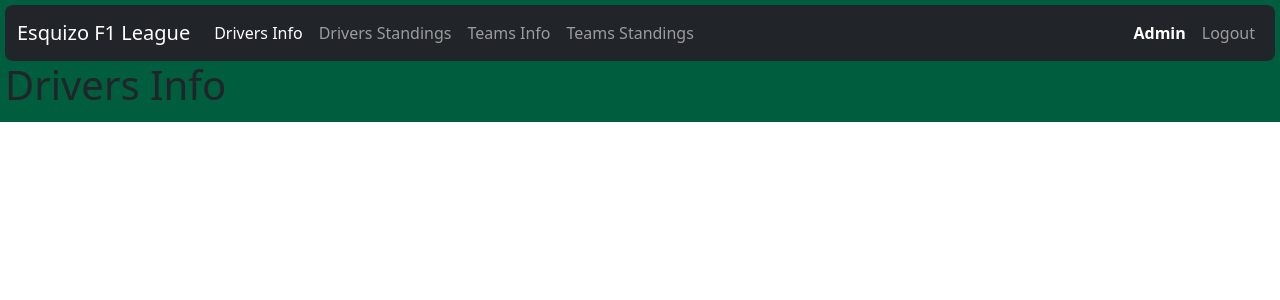
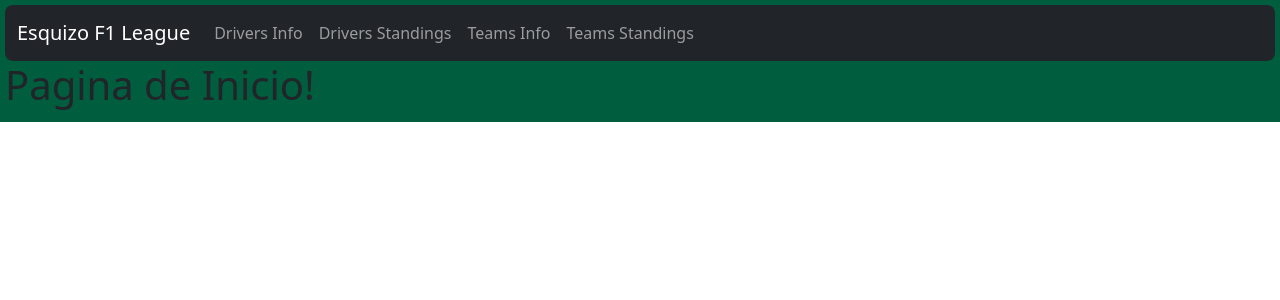
Before and after one commit to ByCheno/Esquizos-F1League, a React (Vite) app: page / in a window 1280 px wide. Before the commit this address led to /driversInfo. Shown: the top 300 px of the page. Built offline with nearby package versions, Linux system fonts and the light colour scheme.

Commit message:
Add welcome page and re-order control pages

```diff
--- /dev/null
+++ b/src/pages/Welcome.jsx
@@ -0,0 +1,10 @@
+
+
+export const Welcome = () => {
+  return (
+
+    <>
+        <h1>Pagina de Inicio!</h1>
+    </>
+    )
+}
--- a/src/router/AppRouter.jsx
+++ b/src/router/AppRouter.jsx
@@ -1,8 +1,9 @@
-import { Routes, Route, Navigate } from "react-router-dom"
+import { Routes, Route } from "react-router-dom"
 import { DriversInfo, DriversStandings } from "../r-drivers"
 import { TeamsInfo, TeamsStandings } from "../r-teams"
 import { Navbar } from "../ui"
-import { Login } from "../auth/pages/Login"
+import { Welcome } from "../pages/Welcome"
+// import { Login } from "../auth/pages/Login"
 
 export const AppRouter = () => {
     return (
@@ -12,7 +13,7 @@ export const AppRouter = () => {
 
             <Routes>
                 {/* Ruta por defecto, POR HACER: ESTABLECER UNA RUTA DE INICIO DE LA WEB */}
-                <Route path="/*" element={<Navigate to={'/driversInfo'} />} />
+                <Route path="/*" element={<Welcome/>} />
 
                 {/* Rutas para los pilotos */}
                 <Route path="driversInfo" element={<DriversInfo />} />
@@ -23,7 +24,7 @@ export const AppRouter = () => {
                 <Route path="teamsStandings" element={<TeamsStandings />} />
 
                 {/* Ruta para el login */}
-                <Route path="login" element={<Login />} />
+                {/* <Route path="login" element={<Login />} /> */}
             </Routes>
         </>
     )
--- a/src/ui/components/Navbar.jsx
+++ b/src/ui/components/Navbar.jsx
@@ -29,12 +29,12 @@ export const Navbar = () => {
                             </NavLink>
                     </ul>
                 </div>
-                <div className="navbar-collapse d-flex justify-content-end">
+                {/* <div className="navbar-collapse d-flex justify-content-end">
                     <ul className="navbar-nav ml-auto">
                         <span className='nav-item nav-link text-white'><strong>Admin</strong></span>
                         <button className='nav-item nav-link btn'>Logout</button>
                     </ul>
-                </div>
+                </div> */}
             </div>
         </nav>
     )
```
